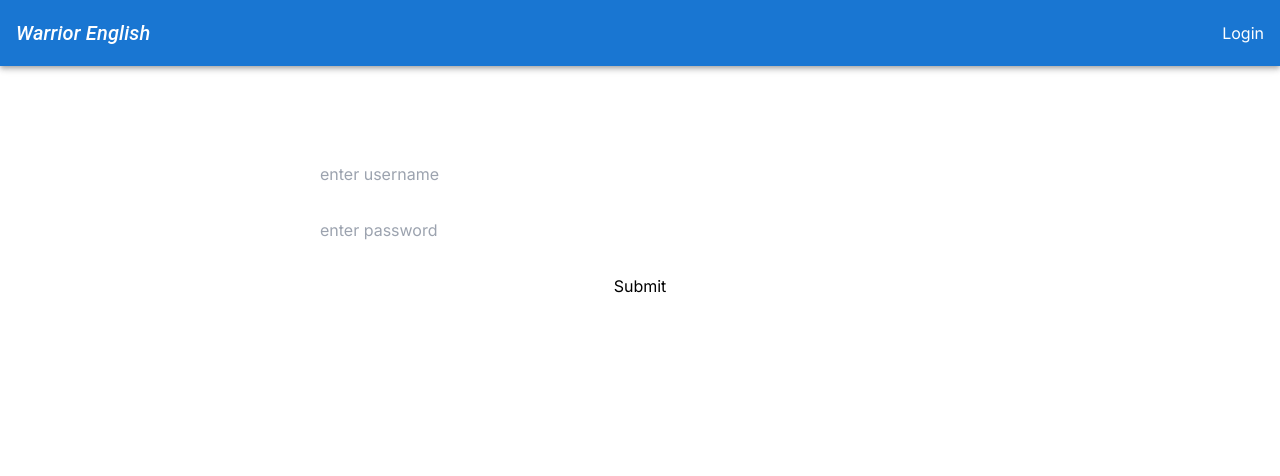
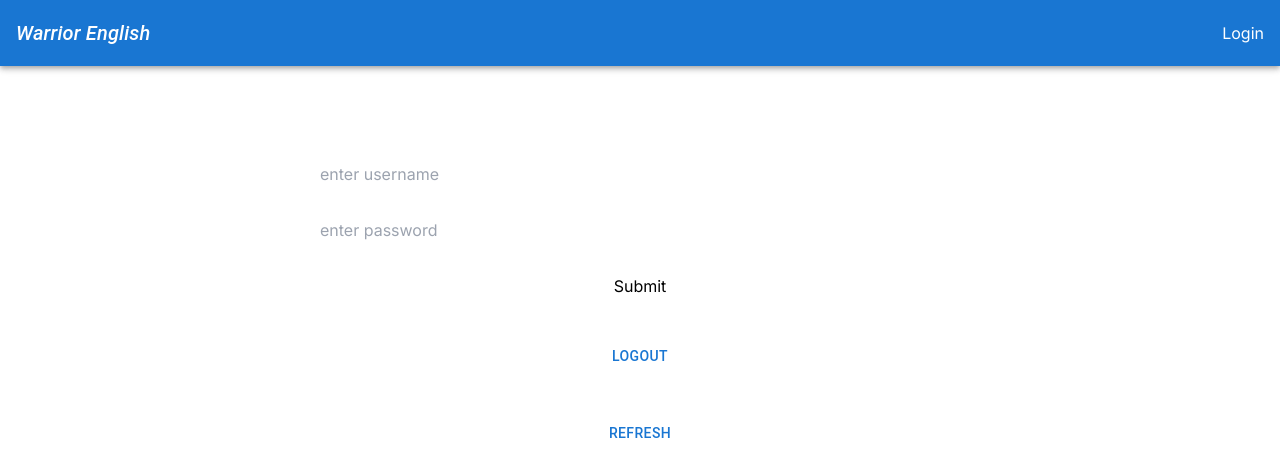
Before and after one commit to mattdags982/warriorenglish, a Next.js app in the folder src/next/: page /en/login in a window 1280 px wide. Shown: the top 476 px of the page. Built offline with nearby package versions, Linux system fonts and the light colour scheme.

Commit message:
refresh token auth

```diff
--- a/src/next/app/[language_code]/login/page.tsx
+++ b/src/next/app/[language_code]/login/page.tsx
@@ -1,10 +1,13 @@
 "use client";
 
 import jwt_decode from "jwt-decode";
-import { JWTAuthenticateUser } from "../../api/auth";
-import { redirect } from "next/navigation";
+import { JWTAuthenticateUser, JWTRefreshToken } from "../../api/auth";
+import { useRouter } from "next/navigation";
+import { Button } from "@mui/material";
 
 export default function Login({ params: { language_code } }) {
+  const router = useRouter();
+
   let submitLogin = async (e) => {
     e.preventDefault();
     let username = e.target.username.value;
@@ -15,13 +18,38 @@ export default function Login({ params: { language_code } }) {
       //example to get user info from jwt
       // const decode = jwt_decode(data.access);
       localStorage.setItem("authTokens", JSON.stringify(data));
+      router.push(`/${language_code}`);
     } else {
       alert("invalid username or password");
       return false;
     }
   };
+
+  let Logout = () => {
+    localStorage.removeItem("authTokens");
+    router.push("/");
+  };
+
+  // this needs to be triggered every certain number of minutes (maybe 1 or 2 min before the token would expire)
+  // need to figure out the best way to trigger a task in next
+  let updateToken = async () => {
+    const authTokens = JSON.parse(localStorage.getItem("authTokens"));
+    const refreshToken = authTokens.refresh;
+    if (!refreshToken) {
+      return;
+    }
+    const res = await JWTRefreshToken(refreshToken);
+    if (res.status === 200) {
+      const data = await res.json();
+      localStorage.setItem("authTokens", JSON.stringify(data));
+    } else {
+      alert("invalid refresh token");
+      return false;
+    }
+  };
+
   return (
-    <div className="w-full flex justify-center mt-24">
+    <div className="w-full flex flex-col items-center gap-10 justify-center mt-24">
       <form className="flex flex-col gap-8 w-[50%]" onSubmit={submitLogin}>
         <input type="text" name="username" placeholder="enter username"></input>
         <input
@@ -31,6 +59,8 @@ export default function Login({ params: { language_code } }) {
         ></input>
         <input type="submit" />
       </form>
+      <Button onClick={Logout}>Logout</Button>
+      <Button onClick={updateToken}>Refresh</Button>
     </div>
   );
 }
--- a/src/next/app/api/auth.tsx
+++ b/src/next/app/api/auth.tsx
@@ -8,6 +8,17 @@ export async function JWTAuthenticateUser(username, password) {
     },
     body: JSON.stringify({ username, password }),
   });
-  console.log("res:", res);
   return res;
 }
+
+export async function JWTRefreshToken(token) {
+  const res = await fetch(`http://127.0.0.1:8000/api/token/refresh/`, {
+    cache: "no-store",
+    method: "POST",
+    headers: {
+      "Content-Type": "application/json",
+    },
+    body: JSON.stringify({ refresh: token }),
+  });
+  return res;
+}
```
Also changed, not shown: 1 other file (tests, documents, lock files or other folders).
